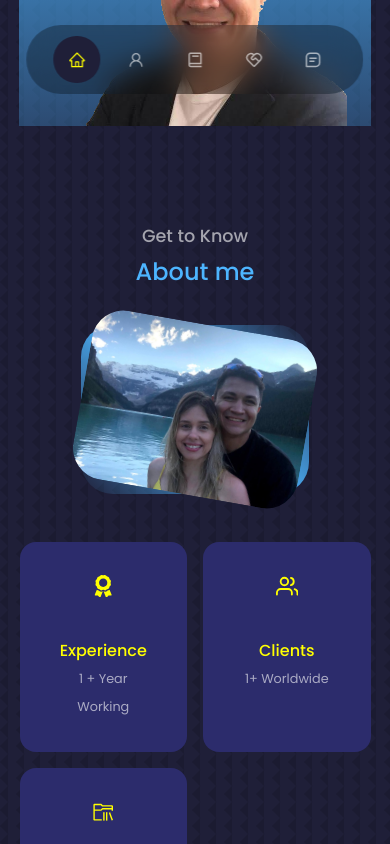
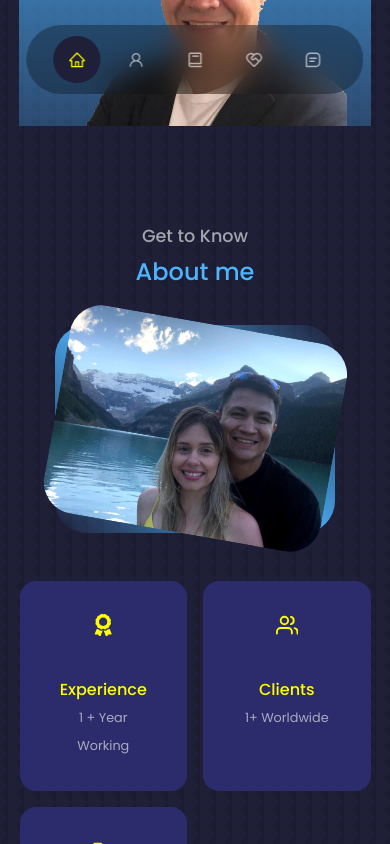
Before and after one commit to Jeremiah-Silva/jeremiah--portfolio, a React (Create React App) app: page / in a window 390 px wide. Shown: the part 718-1562 px from the top of the page. Built offline with nearby package versions, Linux system fonts and the light colour scheme.

Commit message:
Edited width

```diff
--- a/src/components/about/about.css
+++ b/src/components/about/about.css
@@ -90,7 +90,7 @@
 /* ================ MEDIA QUERIES (SMALL DEVICES) ================ */
 @media screen and (max-width: 600px) {
     .about__me{
-        width: 65%;
+        width: 80%;
         margin: 0 auto 3rem;
     }
 
```
